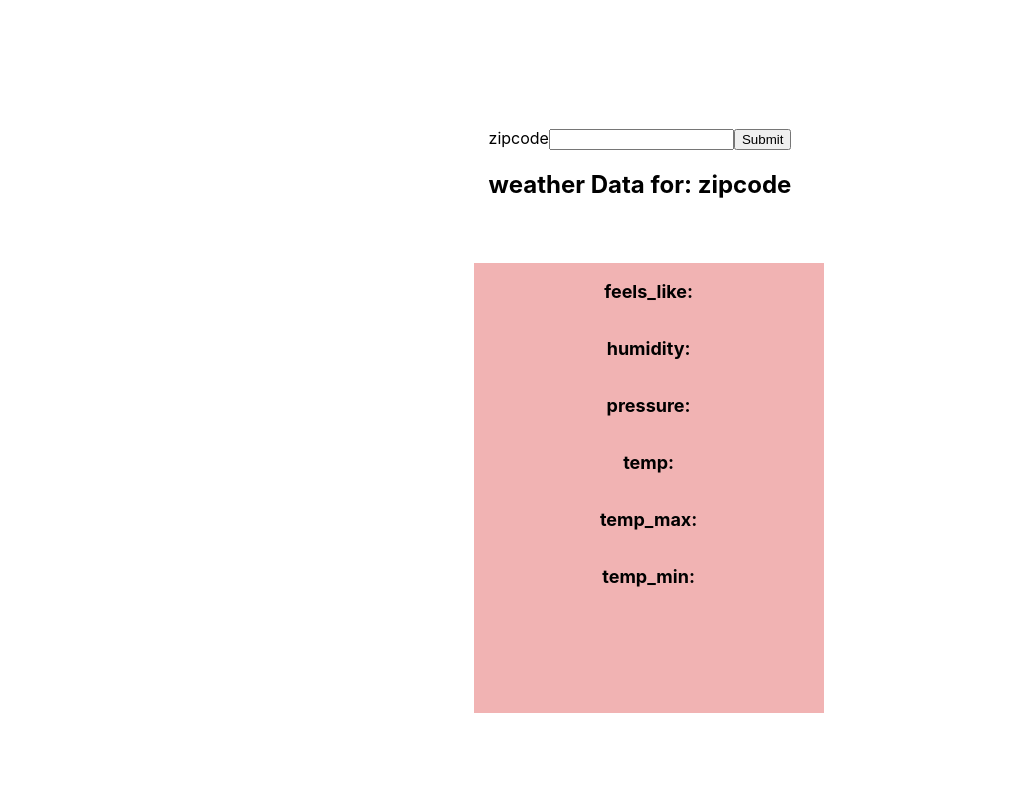
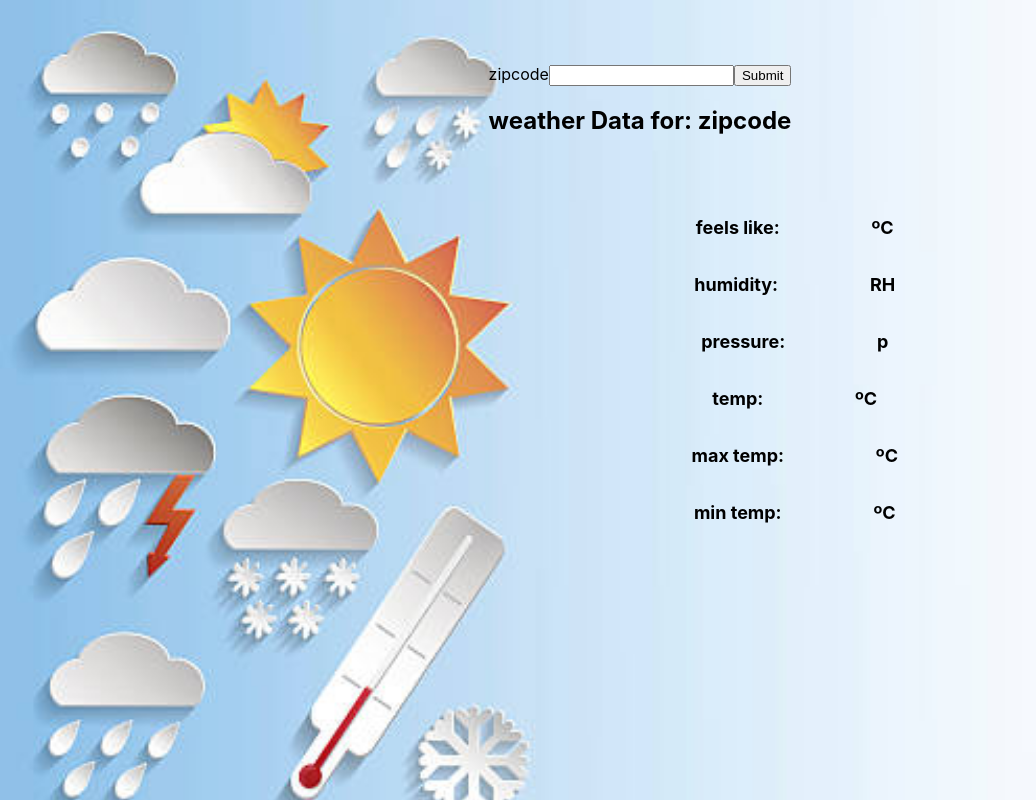
Before and after one commit to shawasty/listing-state-weather-app, a React (Create React App) app: page / in a window 1280 px wide. Shown: the whole page, without its empty margins (0-1036 px from the left). Built offline with nearby package versions, Linux system fonts and the light colour scheme.

Commit message:
added some styling

```diff
--- a/src/App.css
+++ b/src/App.css
@@ -1,7 +1,12 @@
 .App {
   text-align: center;
+  background-image: url(../src/img/weatherback.jpeg);
+  background-size: cover ;
+  height: 100vh;
 }
 
 .search{
-  margin-top: 10%;
+  padding-top: 5%;
+
+
 }
--- a/src/App.js
+++ b/src/App.js
@@ -9,7 +9,7 @@ function App(props) {
 //weatherData is where we store the response data from our api call.
   //value is where we keep track of what is being inserted into out input field.
   const [weatherData, setWeatherData] = useState({});
-  const [value, setValue] = useState(" ");
+  const [value, setValue] = useState(" " );
 
   const handleGetWeather = ()=>{
     fetchData(value).then(res=>{
@@ -24,10 +24,10 @@ function App(props) {
 
   // useEffect(()=> {
   //   setWeatherData({})
-  //   // fetchData(value).then(res=>{
-  //   //   setWeatherData(res)
-  //   //   // console.log(weatherData)
-  //   // })
+  //   fetchData(value).then(res=>{
+  //     setWeatherData(res)
+  //     // console.log(weatherData)
+  //   })
   // },[])
   return (
     <div className="App">
@@ -41,9 +41,12 @@ function App(props) {
                 }/>
                 <button type="submit" onClick={handleGetWeather}>Submit</button>
         </div>
+        <div className="desc">
         <h2>weather Data for: {value} zipcode </h2>
-
+        </div>
+      <div className="weather">
       <WeatherCard data={weatherData}/>
+      </div>
     </div>
   );
 }
--- a/src/components/WeatherCard.css
+++ b/src/components/WeatherCard.css
@@ -2,11 +2,15 @@
 .container{
     height: 450px;
     width: 350px;
-    background-color: rgb(241, 179, 179);
+    /* background-color: rgb(241, 179, 179); */
     display: flex;
     flex-direction: column;
-    margin-left: 37%;
+    margin-left: 45%;
     margin-top: 5%;
     font-size: large;
     font-weight: bolder;
+
 }
+span{
+    margin: 25%;
+}
--- a/src/components/WeatherCard.jsx
+++ b/src/components/WeatherCard.jsx
@@ -4,12 +4,12 @@ const WeatherCard = (props) => {
 
     return (
         <div className='container'>
-           <p><span>feels_like:</span>{props.data.feels_like}</p>
-           <p><span>humidity:</span> {props.data.humidity}</p>
-           <p><span>pressure:</span>{props.data.pressure}</p>
-           <p><span>temp:</span>{props.data.temp}</p>
-           <p><span>temp_max:</span>{props.data.temp_max}</p>
-           <p><span>temp_min:</span>{props.data.temp_min}</p>
+           <p><span>feels like:</span>{props.data.feels_like} ºC</p>
+           <p><span>humidity:</span> {props.data.humidity} RH</p>
+           <p><span>pressure:</span>{props.data.pressure} p</p>
+           <p><span>temp:</span>{props.data.temp} ºC</p>
+           <p><span>max temp:</span>{props.data.temp_max} ºC</p>
+           <p><span>min temp:</span>{props.data.temp_min} ºC</p>
 
         </div>
     );
```
Also changed, not shown: src/img/weatherback.jpeg (added).
